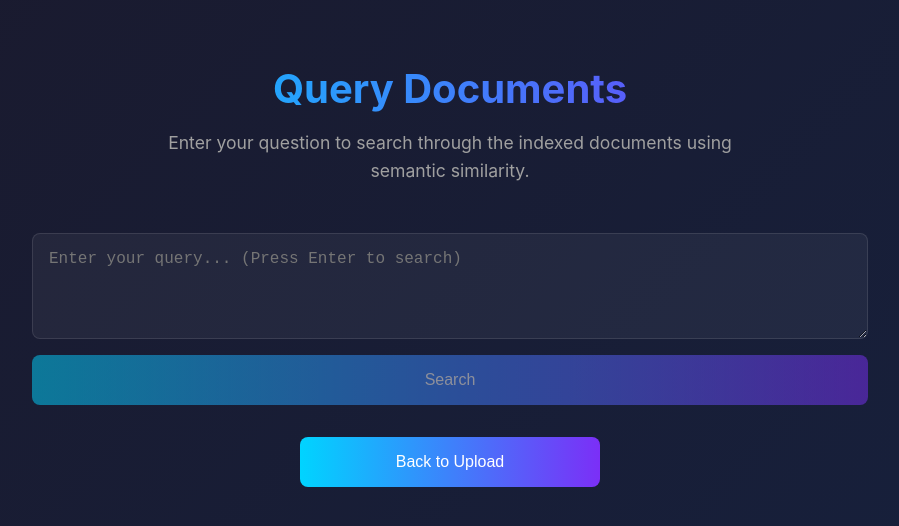
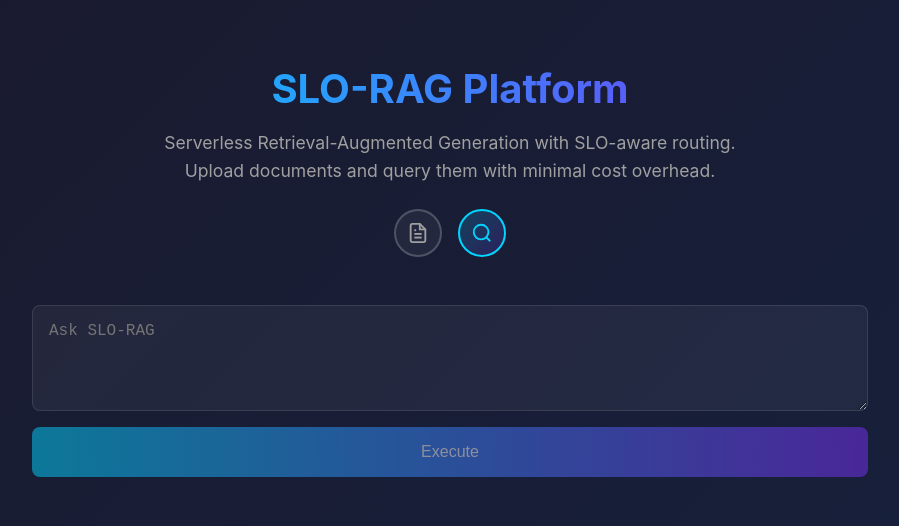
Before and after one commit to Serverless2025W/SLO-RAG, a React app in the folder frontend/: page /query in a window 1280 px wide. Shown: the top 526 px of the page, without its empty margins (190-1089 px from the left). Built offline with nearby package versions, Linux system fonts and the light colour scheme; the HTML template or start-up script is replaced by a standard one.

Commit message:
upgrading ui

```diff
--- a/frontend/src/App.css
+++ b/frontend/src/App.css
@@ -23,6 +23,50 @@
   -webkit-background-clip: text;
   -webkit-text-fill-color: transparent;
   background-clip: text;
+}
+
+.nav-tabs {
+  display: flex;
+  justify-content: center;
+  gap: 1rem;
+  margin: 1.5rem 0;
+}
+
+.nav-tab {
+  width: 48px;
+  height: 48px;
+  border-radius: 50%;
+  border: 2px solid rgba(255, 255, 255, 0.2);
+  background: rgba(255, 255, 255, 0.05);
+  cursor: pointer;
+  display: flex;
+  align-items: center;
+  justify-content: center;
+  transition: all 0.2s ease;
+}
+
+.nav-tab svg {
+  width: 22px;
+  height: 22px;
+  color: #a0a0a0;
+}
+
+.nav-tab:hover {
+  border-color: #00d4ff;
+  background: rgba(0, 212, 255, 0.1);
+}
+
+.nav-tab:hover svg {
+  color: #00d4ff;
+}
+
+.nav-tab.active {
+  border-color: #00d4ff;
+  background: linear-gradient(135deg, rgba(0, 212, 255, 0.2), rgba(123, 47, 247, 0.2));
+}
+
+.nav-tab.active svg {
+  color: #00d4ff;
 }
 
 .subtitle {
@@ -188,6 +232,57 @@
 .file-status-message {
   color: #a0a0a0;
   font-size: 0.85rem;
+}
+
+.documents-section {
+  margin-top: 2rem;
+}
+
+.documents-section h2 {
+  margin-bottom: 1rem;
+  color: #e0e0e0;
+}
+
+.documents-list {
+  display: flex;
+  flex-direction: column;
+  gap: 0.5rem;
+}
+
+.document-item {
+  display: flex;
+  align-items: center;
+  gap: 0.75rem;
+  padding: 0.75rem 1rem;
+  background: rgba(255, 255, 255, 0.05);
+  border: 1px solid rgba(255, 255, 255, 0.1);
+  border-radius: 8px;
+}
+
+.document-icon {
+  width: 20px;
+  height: 20px;
+  color: #00d4ff;
+  flex-shrink: 0;
+}
+
+.document-info {
+  display: flex;
+  flex-direction: column;
+  min-width: 0;
+}
+
+.document-name {
+  color: #e0e0e0;
+  font-size: 0.9rem;
+  overflow: hidden;
+  text-overflow: ellipsis;
+  white-space: nowrap;
+}
+
+.document-chunks {
+  color: #888;
+  font-size: 0.75rem;
 }
 
 .chunks-section,
--- a/frontend/src/api.js
+++ b/frontend/src/api.js
@@ -86,3 +86,68 @@ export async function pollForChunks(filename, maxAttempts = 30, intervalMs = 200
   }
   return [];
 }
+
+export async function deleteDocument(filename) {
+  const { endpoint, collection } = config.qdrant;
+  const { endpoint: minioEndpoint, bucket } = config.minio;
+
+  // Delete from Qdrant
+  const qdrantUrl = `${endpoint}/collections/${collection}/points/delete`;
+  const qdrantResponse = await fetch(qdrantUrl, {
+    method: 'POST',
+    headers: { 'Content-Type': 'application/json' },
+    body: JSON.stringify({
+      filter: {
+        must: [{ key: 'filename', match: { value: filename } }],
+      },
+    }),
+  });
+
+  if (!qdrantResponse.ok) {
+    throw new Error(`Failed to delete from Qdrant: ${qdrantResponse.status}`);
+  }
+
+  // Try to delete from MinIO (may fail if delete not allowed)
+  try {
+    const minioUrl = `${minioEndpoint}/${bucket}/${encodeURIComponent(filename)}`;
+    await fetch(minioUrl, { method: 'DELETE' });
+  } catch (e) {
+    console.log('MinIO delete skipped:', e.message);
+  }
+
+  return { deleted: filename };
+}
+
+export async function getAllDocuments() {
+  const { endpoint, collection } = config.qdrant;
+  const url = `${endpoint}/collections/${collection}/points/scroll`;
+
+  const response = await fetch(url, {
+    method: 'POST',
+    headers: { 'Content-Type': 'application/json' },
+    body: JSON.stringify({
+      limit: 1000,
+      with_payload: true,
+      with_vector: false,
+    }),
+  });
+
+  if (!response.ok) {
+    if (response.status === 404) return [];
+    throw new Error(`Failed to fetch documents: ${response.status}`);
+  }
+
+  const data = await response.json();
+  const points = data.result?.points || [];
+
+  const fileMap = {};
+  points.forEach(point => {
+    const filename = point.payload.filename;
+    if (!fileMap[filename]) {
+      fileMap[filename] = { filename, chunkCount: 0 };
+    }
+    fileMap[filename].chunkCount++;
+  });
+
+  return Object.values(fileMap);
+}
--- /dev/null
+++ b/frontend/src/components/Layout.jsx
@@ -0,0 +1,47 @@
+import { useNavigate, useLocation } from 'react-router-dom';
+
+export default function Layout({ children }) {
+  const navigate = useNavigate();
+  const location = useLocation();
+
+  const isUpload = location.pathname === '/';
+  const isQuery = location.pathname === '/query';
+
+  return (
+    <div className="page">
+      <div className="hero">
+        <h1>SLO-RAG Platform</h1>
+        <p className="subtitle">
+          Serverless Retrieval-Augmented Generation with SLO-aware routing.
+          Upload documents and query them with minimal cost overhead.
+        </p>
+        <div className="nav-tabs">
+          <button
+            className={`nav-tab ${isUpload ? 'active' : ''}`}
+            onClick={() => navigate('/')}
+            title="Documents"
+          >
+            <svg viewBox="0 0 24 24" fill="none" stroke="currentColor" strokeWidth="2">
+              <path d="M14 2H6a2 2 0 0 0-2 2v16a2 2 0 0 0 2 2h12a2 2 0 0 0 2-2V8z" />
+              <polyline points="14 2 14 8 20 8" />
+              <line x1="16" y1="13" x2="8" y2="13" />
+              <line x1="16" y1="17" x2="8" y2="17" />
+              <polyline points="10 9 9 9 8 9" />
+            </svg>
+          </button>
+          <button
+            className={`nav-tab ${isQuery ? 'active' : ''}`}
+            onClick={() => navigate('/query')}
+            title="Query"
+          >
+            <svg viewBox="0 0 24 24" fill="none" stroke="currentColor" strokeWidth="2">
+              <circle cx="11" cy="11" r="8" />
+              <line x1="21" y1="21" x2="16.65" y2="16.65" />
+            </svg>
+          </button>
+        </div>
+      </div>
+      {children}
+    </div>
+  );
+}
--- a/frontend/src/pages/QueryPage.jsx
+++ b/frontend/src/pages/QueryPage.jsx
@@ -1,9 +1,8 @@
 import { useState } from 'react';
-import { useNavigate } from 'react-router-dom';
 import { queryRAG } from '../api';
+import Layout from '../components/Layout';
 
 export default function QueryPage() {
-  const navigate = useNavigate();
   const [query, setQuery] = useState('');
   const [isLoading, setIsLoading] = useState(false);
   const [result, setResult] = useState(null);
@@ -28,14 +27,7 @@ export default function QueryPage() {
   };
 
   return (
-    <div className="page">
-      <div className="hero">
-        <h1>Query Documents</h1>
-        <p className="subtitle">
-          Enter your question to search through the indexed documents using semantic similarity.
-        </p>
-      </div>
-
+    <Layout>
       <form className="query-form" onSubmit={handleSubmit}>
         <textarea
           value={query}
@@ -46,12 +38,12 @@ export default function QueryPage() {
               if (query.trim() && !isLoading) handleSubmit(e);
             }
           }}
-          placeholder="Enter your query... (Press Enter to search)"
+          placeholder="Ask SLO-RAG"
           rows={4}
           disabled={isLoading}
         />
         <button type="submit" disabled={isLoading || !query.trim()}>
-          {isLoading ? 'Searching...' : 'Search'}
+          {isLoading ? 'Searching...' : 'Execute'}
         </button>
       </form>
 
@@ -95,10 +87,6 @@ export default function QueryPage() {
           )}
         </div>
       )}
-
-      <button className="back-btn" onClick={() => navigate('/')}>
-        Back to Upload
-      </button>
-    </div>
+    </Layout>
   );
 }
--- a/frontend/src/pages/UploadPage.jsx
+++ b/frontend/src/pages/UploadPage.jsx
@@ -1,16 +1,29 @@
-import { useState, useCallback } from 'react';
-import { useNavigate } from 'react-router-dom';
-import { uploadToMinio, pollForChunks } from '../api';
+import { useState, useCallback, useEffect } from 'react';
+import { uploadToMinio, pollForChunks, getAllDocuments } from '../api';
+import Layout from '../components/Layout';
 
 const MAX_FILES = 10;
 
 export default function UploadPage() {
-  const navigate = useNavigate();
   const [isDragging, setIsDragging] = useState(false);
   const [isLoading, setIsLoading] = useState(false);
   const [fileStatuses, setFileStatuses] = useState({});
   const [chunks, setChunks] = useState([]);
   const [processedFiles, setProcessedFiles] = useState([]);
+  const [documents, setDocuments] = useState([]);
+
+  useEffect(() => {
+    loadDocuments();
+  }, []);
+
+  const loadDocuments = async () => {
+    try {
+      const docs = await getAllDocuments();
+      setDocuments(docs);
+    } catch (error) {
+      console.error('Failed to load documents:', error);
+    }
+  };
 
   const handleDragOver = useCallback((e) => {
     e.preventDefault();
@@ -63,6 +76,7 @@ export default function UploadPage() {
     setChunks(allChunks);
     setProcessedFiles(processed);
     setIsLoading(false);
+    loadDocuments();
   };
 
   const handleDrop = useCallback((e) => {
@@ -83,15 +97,7 @@ export default function UploadPage() {
   }, {});
 
   return (
-    <div className="page">
-      <div className="hero">
-        <h1>SLO-RAG Platform</h1>
-        <p className="subtitle">
-          Serverless Retrieval-Augmented Generation with SLO-aware routing.
-          Upload your documents and query them using semantic search.
-        </p>
-      </div>
-
+    <Layout>
       <div className="upload-section">
         <h2>Upload Documents</h2>
         <div
@@ -129,9 +135,29 @@ export default function UploadPage() {
         )}
       </div>
 
+      {documents.length > 0 && (
+        <div className="documents-section">
+          <h2>Project Files ({documents.length})</h2>
+          <div className="documents-list">
+            {documents.map((doc) => (
+              <div key={doc.filename} className="document-item">
+                <svg className="document-icon" viewBox="0 0 24 24" fill="none" stroke="currentColor" strokeWidth="2">
+                  <path d="M14 2H6a2 2 0 0 0-2 2v16a2 2 0 0 0 2 2h12a2 2 0 0 0 2-2V8z" />
+                  <polyline points="14 2 14 8 20 8" />
+                </svg>
+                <div className="document-info">
+                  <span className="document-name">{doc.filename}</span>
+                  <span className="document-chunks">{doc.chunkCount} chunks</span>
+                </div>
+              </div>
+            ))}
+          </div>
+        </div>
+      )}
+
       {Object.keys(groupedChunks).length > 0 && (
         <div className="chunks-section">
-          <h2>Document Chunks ({chunks.length} total)</h2>
+          <h2>Uploaded Chunks ({chunks.length} total)</h2>
           {Object.entries(groupedChunks).map(([filename, fileChunks]) => (
             <div key={filename} className="file-chunks">
               <h3 className="file-chunks-title">{filename} ({fileChunks.length} chunks)</h3>
@@ -149,18 +175,8 @@ export default function UploadPage() {
               </div>
             </div>
           ))}
-
-          <button className="continue-btn" onClick={() => navigate('/query')}>
-            Continue to Query Page
-          </button>
         </div>
       )}
-
-      {processedFiles.length > 0 && chunks.length === 0 && !isLoading && (
-        <button className="continue-btn" onClick={() => navigate('/query')}>
-          Continue to Query Page
-        </button>
-      )}
-    </div>
+    </Layout>
   );
 }
```
